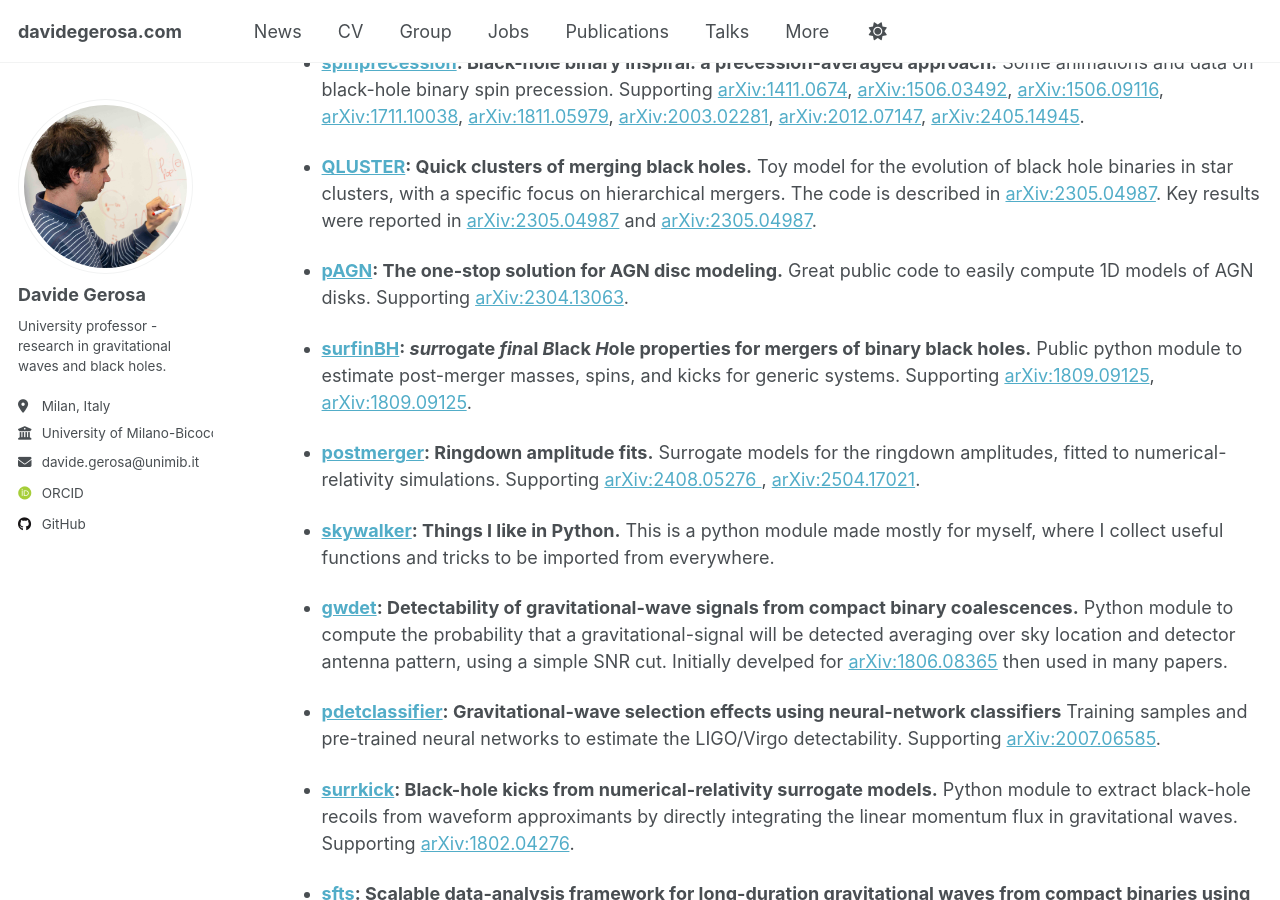
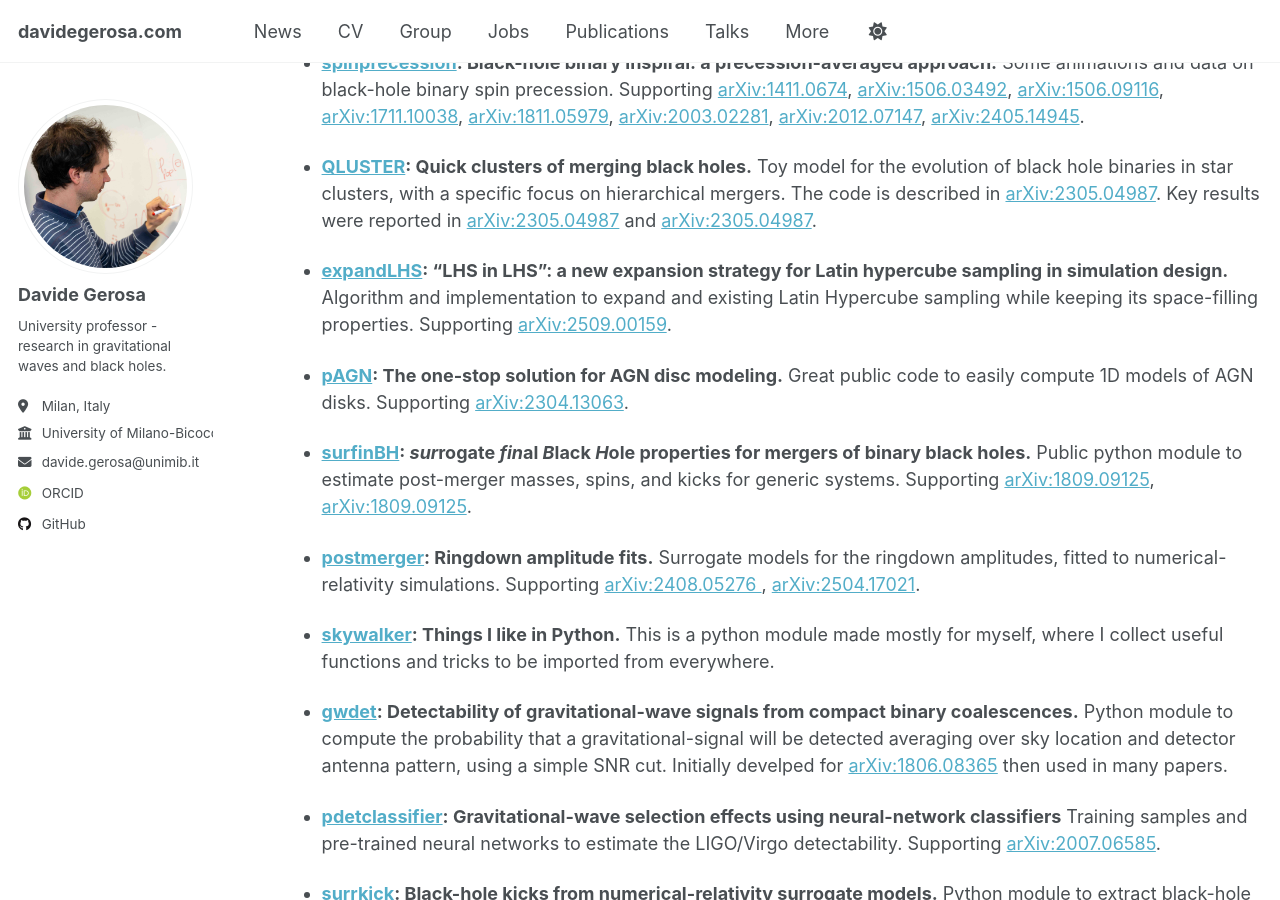
Before and after one commit to dgerosa/website, a Jekyll site: the page built from _pages/codes.md, in a window 1280 px wide and 900 px high, scrolled down 514 px. Built offline with Jekyll 4.4.1, drawn with Linux system fonts in a browser that asks for light colours; some web fonts are replaced.

Commit message:
Mon Oct  6 07:41:47 CEST 2025

```diff
--- a/_pages/codes.md
+++ b/_pages/codes.md
@@ -30,6 +30,8 @@ Some animations and data on black-hole binary spin precession. Supporting
 [arXiv:2405.14945](https://arxiv.org/abs/2405.14945).
 
 - **[QLUSTER](https://github.com/mdmould/qluster): Quick clusters of merging black holes.** Toy model for the evolution of black hole binaries in star clusters, with a specific focus on hierarchical mergers. The code is described in [arXiv:2305.04987](https://arxiv.org/abs/2305.04987). Key results were reported in [arXiv:2305.04987](https://arxiv.org/abs/2305.04987) and [arXiv:2305.04987](https://arxiv.org/abs/2305.04987).
+
+- **[expandLHS](https://github.com/m-boschini/expandLHS): “LHS in LHS”: a new expansion strategy for Latin hypercube sampling in simulation design.** Algorithm and implementation to expand and existing Latin Hypercube sampling while keeping its space-filling properties. Supporting [arXiv:2509.00159](https://arxiv.org/abs/2509.00159).
 
 - **[pAGN](https://github.com/DariaGangardt/pAGN): The one-stop solution for AGN disc modeling.** Great public code to easily compute 1D models of AGN disks. Supporting [arXiv:2304.13063](https://arxiv.org/abs/2304.13063).
 
```
